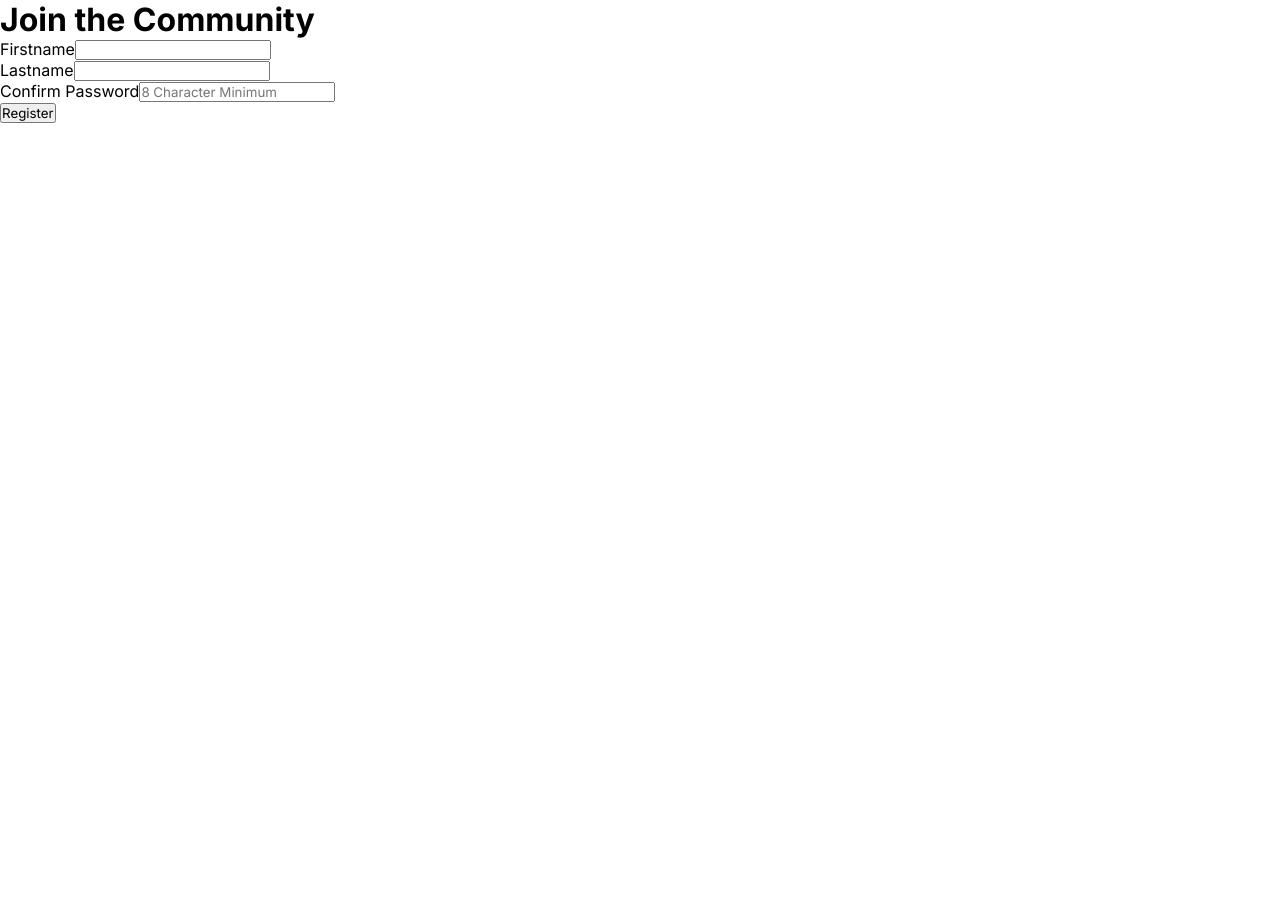
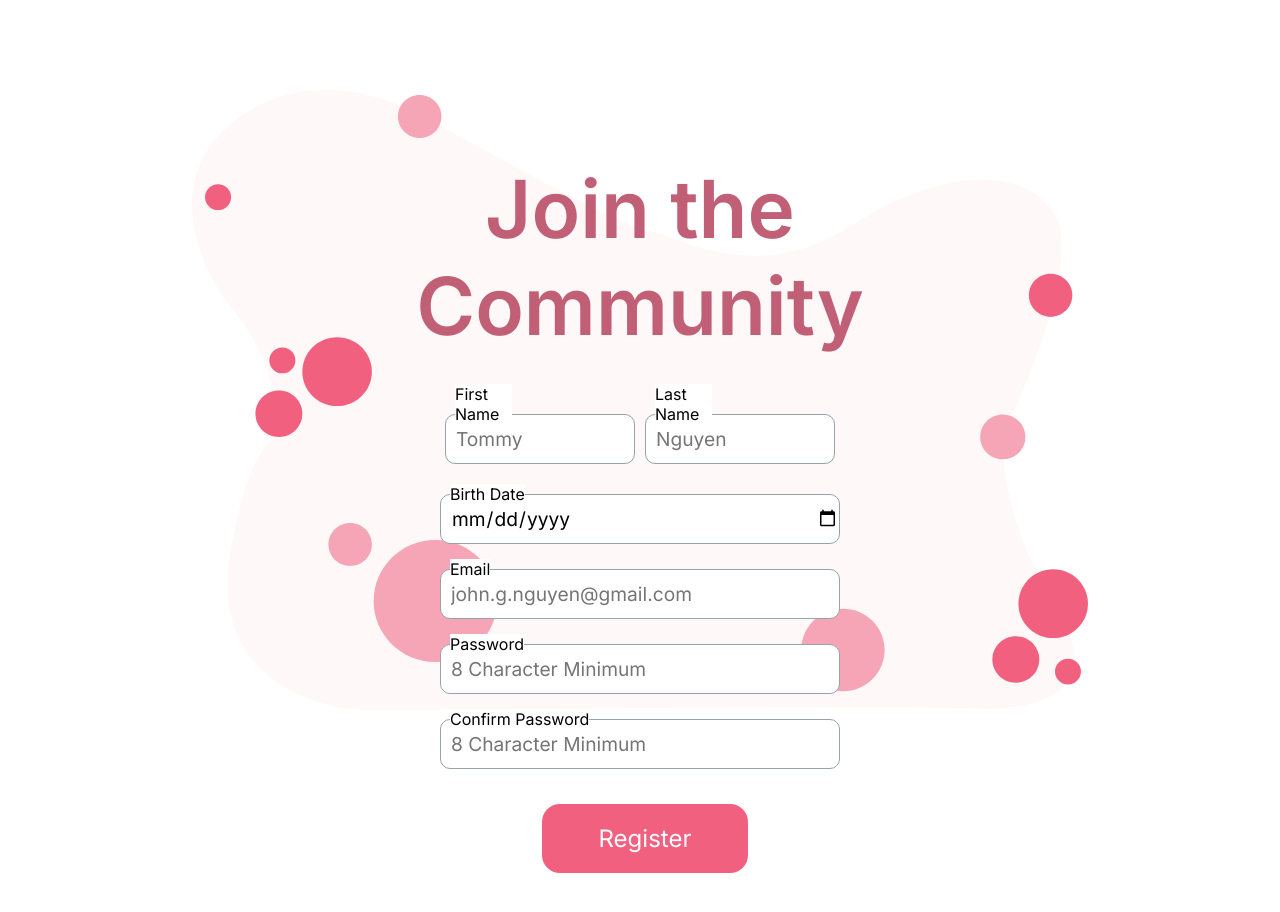
Before and after one commit to aibarrola/SubtleAsianNetwork, a React (Create React App) app: page /signup in a window 1280 px wide. Shown: the top 912 px of the page. Before the commit the page ends 800 px from the top, so only its background shows below. Built offline with nearby package versions, Linux system fonts and the light colour scheme.

Commit message:
Revert "create signup form"
This reverts commit a37c58b6a4a93eb8330575aee9fdcc150a8499c6.

```diff
--- a/src/pages/signup/signUp.jsx
+++ b/src/pages/signup/signUp.jsx
@@ -1,40 +1,54 @@
-import React from "react";
+import React from 'react';
+import './signUp.css';
 
 function signup() {
   return (
     <div className="signUp">
+      <div className="signUp-container">
+        <form action="" className="signUp-form">
+          <h1 className="signUp-title">Join the Community</h1>
+          <div className="signUp-form-fields">
 
-      <form action="" className="signUp-form">
+            <div className="signUp-nameFields">
+              <div className="firstName-field flex-column">
+                <label className="form-label">First Name</label>
+                <input type="text" placeholder="Tommy" className="field"/>
+              </div>
+              <div className="lastName-field flex-column">
+                <label className="form-label">Last Name</label>
+                <input type="text" placeholder="Nguyen" className="field"/>
+              </div>
+            </div>
 
-        <h1 className="signup-form-title"> Join the Community </h1>
-          <div className="name-input-container">
-            <div className="firstName-container">
-              <label>Firstname</label>
-              <input type="text" />
+            <div className="birthday-field">
+              <label className="form-label">Birth Date</label>
+              <input type="date" placeholder="1/1/2020" className="field"/>
             </div>
-            <div className="lastName-container">
-              <label>Lastname</label>
-              <input type="text" />
+
+            <div className="email-field">
+              <label className="form-label">Email</label>
+              <input type="email" placeholder="john.g.nguyen@gmail.com" className="field"/>
+            </div>
+
+            <div className="password-field">
+              <label className="form-label">Password</label>
+              <input type="password" className="field" min="8" placeholder="8 Character Minimum"/>
             </div>
 
             <div className="confirm-password-field">
               <label className="form-label">Confirm Password</label>
-              <input
-                type="password"
-                className="field"
-                min="8"
-                placeholder="8 Character Minimum"
-              />
+              <input type="password" className="field" min="8" placeholder="8 Character Minimum"/>
             </div>
 
             <div className="submit-btn-container">
-              <input type="submit" value="Register" className="btn-register" />
+              <input type="submit" value="Register" className="btn-register"/>
             </div>
+
           </div>
         </form>
       </div>
-
-  );
+    </div>
+  )
 }
 
 export default signup;
```
